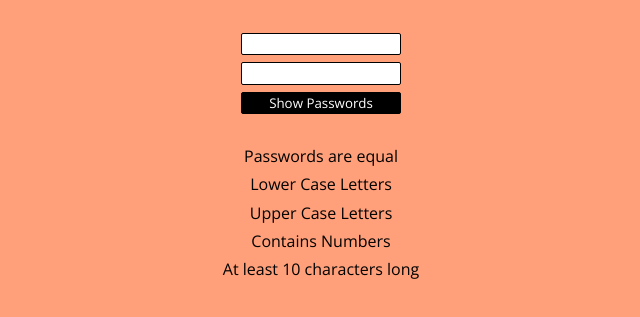
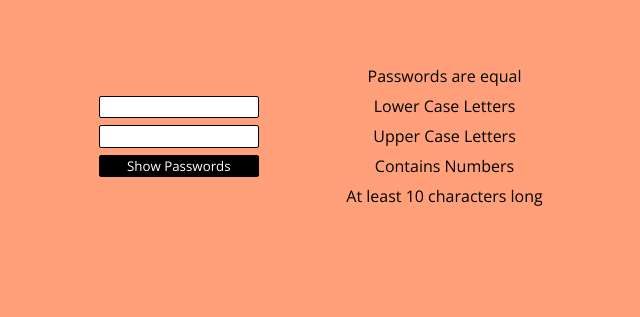
Before and after one commit to tsindek/password-check, a plain HTML site: page index.html in a window 1280 px wide. Shown: the part 95-412 px from the top of the page, without its empty margins (319-959 px from the left). Drawn offline with nearby package versions, Linux system fonts and the light colour scheme.

Commit message:
feat: add styling for screen size > 700px

```diff
--- a/style.css
+++ b/style.css
@@ -29,6 +29,15 @@ body {
 .password-and-checking-wrapper {
   display: flex;
   flex-direction: column;
+}
+
+@media screen and (min-width: 701px) {
+  .password-and-checking-wrapper {
+    flex-direction: row;
+    justify-content: space-between;
+    align-items: center;
+    margin-top: 2rem;
+  }
 }
 
 .password-form {
@@ -67,6 +76,13 @@ body {
   margin-top: 1.5rem;
 }
 
+@media screen and (min-width: 701px) {
+  .checking-zone {
+    margin-left: 5rem;
+    margin-top: 0;
+  }
+}
+
 .checking-zone__line {
-  margin: 0.2rem;
+  margin: 0.25rem;
 }
```
